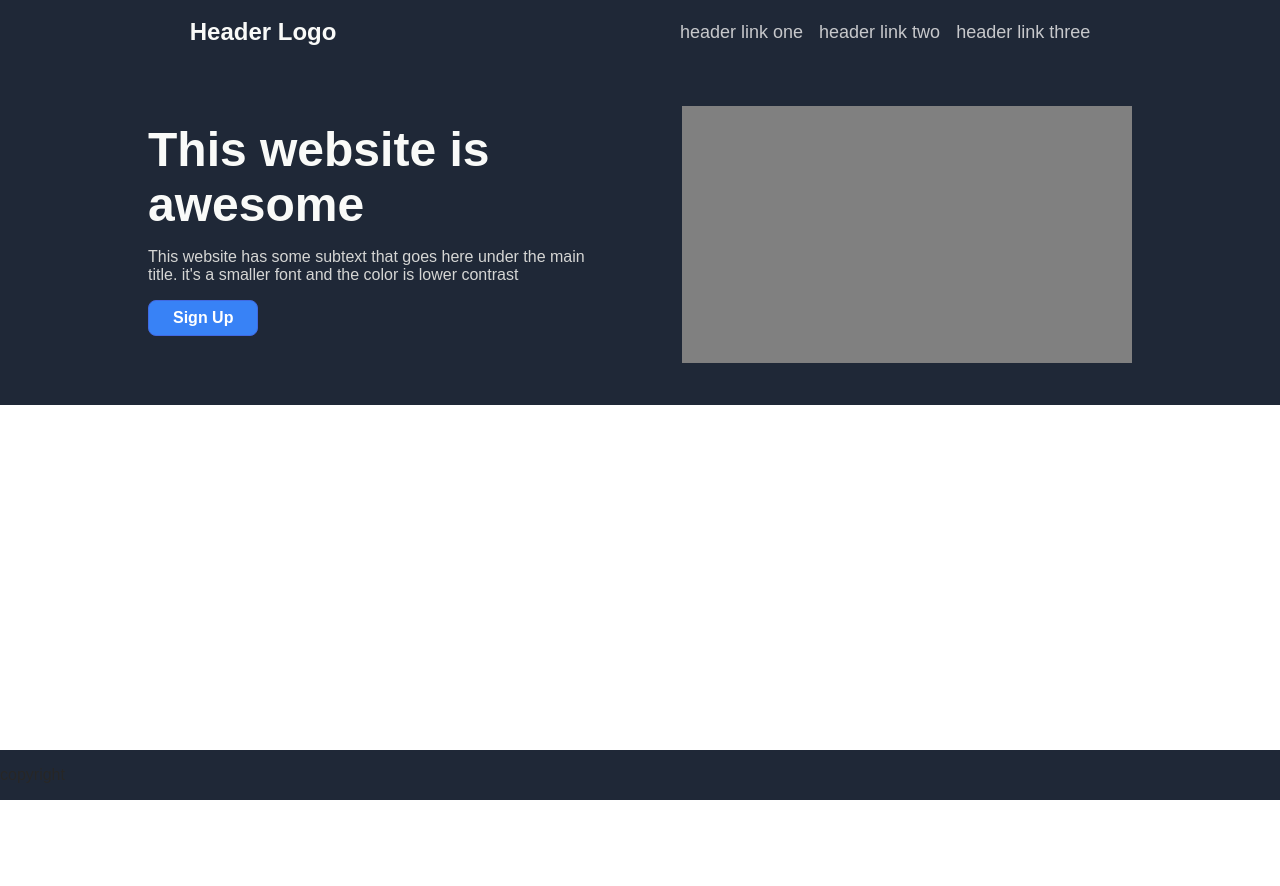
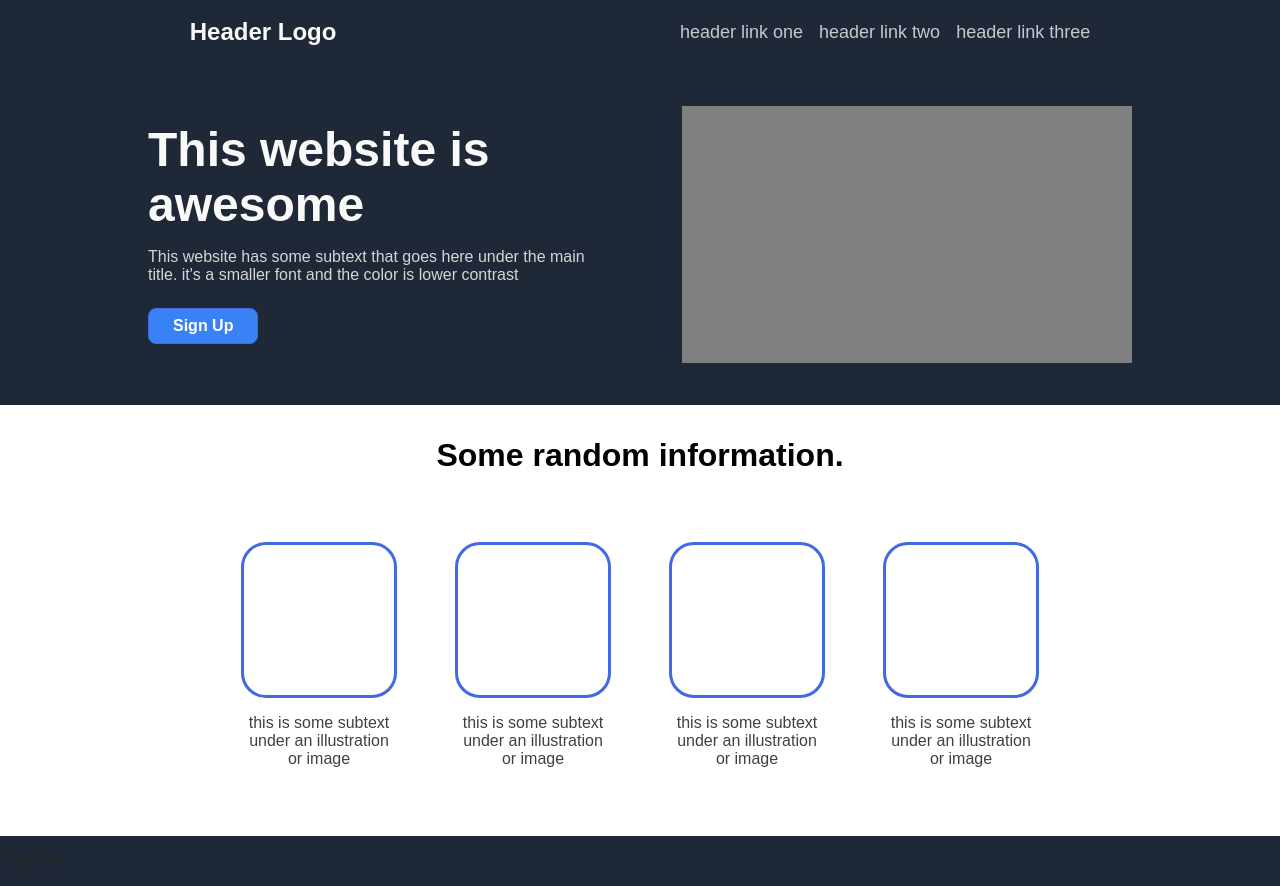
Before and after one commit to EasyCS50/Landing-Page, a plain HTML site: page index.html in a window 1280 px wide. Before the commit the page ends 800 px from the top, so only its background shows below. Drawn offline with Linux system fonts and the light colour scheme.

Commit message:
Completed information section

```diff
--- a/index.html
+++ b/index.html
@@ -26,6 +26,27 @@
                 <img src="./images/gray.png" alt="gray">
             </div>
         </div>
+        <div class="info">
+            <h1 class="info-title">Some random information.</h1>
+            <div class="cards">
+                <div class="card">
+                    <div class="item"></div>
+                    <p class="subtext">this is some subtext under an illustration or image</p>
+                </div>
+                <div class="card">
+                    <div class="item"></div>
+                    <p class="subtext">this is some subtext under an illustration or image</p>
+                </div>
+                <div class="card">
+                    <div class="item"></div>
+                    <p class="subtext">this is some subtext under an illustration or image</p>
+                </div>
+                <div class="card">
+                    <div class="item"></div>
+                    <p class="subtext">this is some subtext under an illustration or image</p>
+                </div>
+            </div>
+        </div>
     </div>
     <div class="footer">
         <p>copyright</p>
--- a/styles.css
+++ b/styles.css
@@ -52,9 +52,50 @@ h1 {
     margin: 16px 0px;
 }
 
+h1.info-title {
+    text-align: center;
+    padding: 16px;
+}
+
+.cards {
+    display: flex;
+    flex-wrap: wrap;
+    justify-content: center;
+    align-items: center;
+    margin: 16px;
+}
+
+.card {
+    display: flex;
+    flex-direction: column;
+    padding: 16px;
+    margin: 16px;
+    width: 150px;
+    height: 250px;
+}
+
+.card, .item, .subtext {
+    display: flex;
+    justify-content: center;
+    align-items: center;
+    text-align: center;
+}
+
+.item {
+    width: 150px;
+    height: 150px;
+    border: 3px solid royalblue;
+    border-radius: 25px;
+}
+
+.subtext {
+    filter: contrast(50%);
+}
+
 button {
     cursor: pointer;
     padding: 8px 24px;
+    margin: 8px 0px;
     border-radius: 8px;
     background: #3882F6;
     border: 1px solid royalblue;
```
